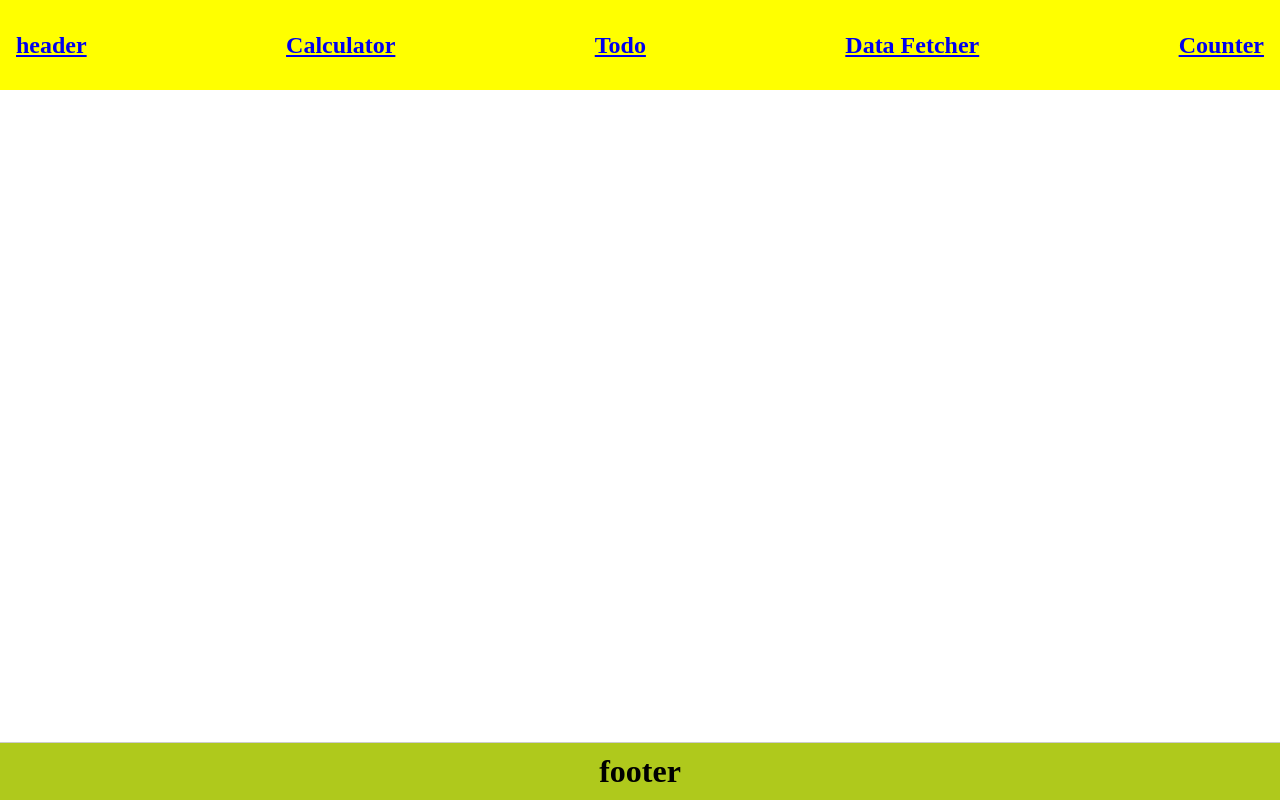
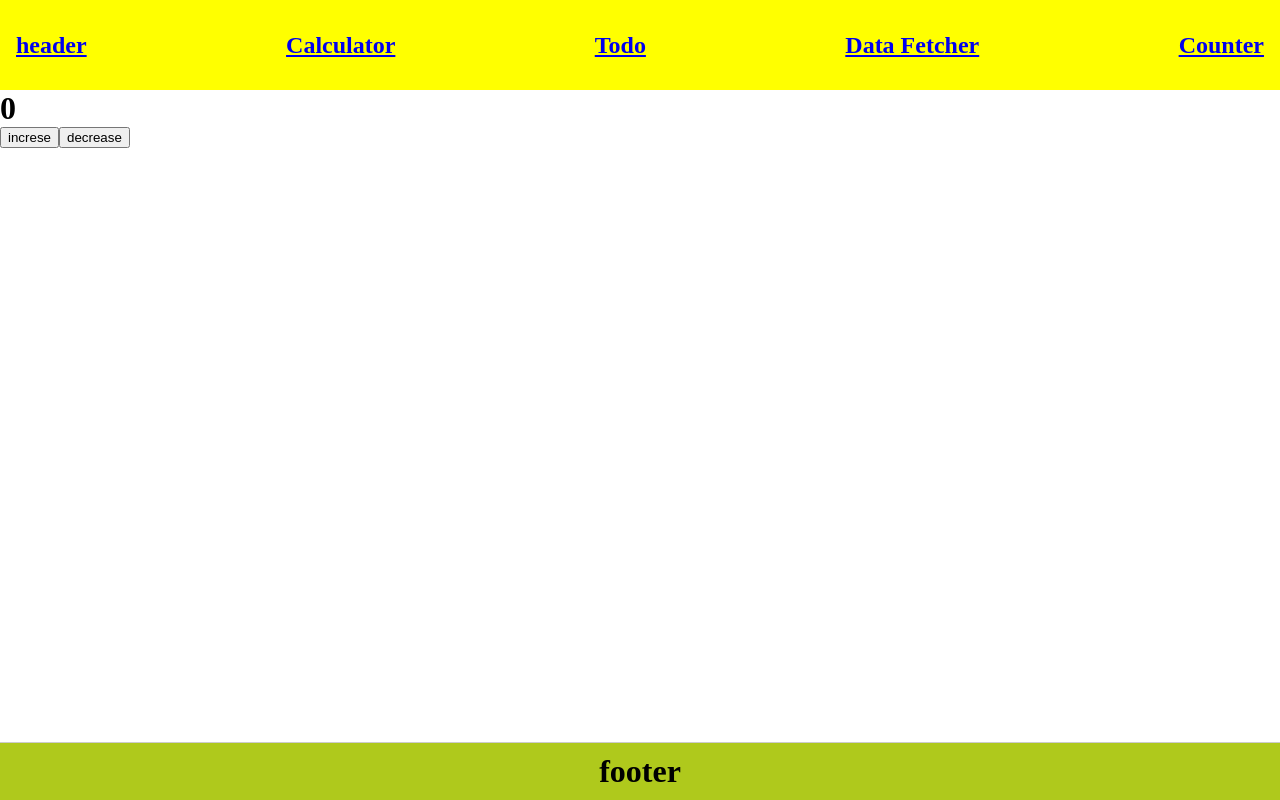
Before and after one commit to rabeeh-p/react-cltr, a React (Create React App) app: page /counter2 in a window 1280 px wide. Built offline with nearby package versions, Linux system fonts and the light colour scheme.

Commit message:
class component added

```diff
--- a/src/App.js
+++ b/src/App.js
@@ -10,11 +10,11 @@ import Task from './components/Task';
 import Pending from './components/Pending';
 import DataFetcher from './components/DataFetcher';
 import Counter from './components/Counter';
+import Hello from './components/Hello';
+import Counter2 from './components/Counter2';
 
 
 function App() {
-
-
 
 
 
@@ -30,6 +30,8 @@ function App() {
       <Route path='/pending' element={<Pending/>} />
       <Route path='/data' element={<DataFetcher/>} />
       <Route path='/counter' element={<Counter/>} />
+      <Route path='/hello' element={<Hello/>} />
+      <Route path='/counter2' element={<Counter2/>} />
 
 
 
--- /dev/null
+++ b/src/components/Counter2.jsx
@@ -0,0 +1,21 @@
+import React, { useState } from 'react'
+
+const Counter2 = () => {
+    let [count,setCount] =useState(0)
+
+    let decrease = ()=>{
+        if (count === 0){
+            return
+        }
+        setCount(count - 1)
+    }
+  return (
+    <div>
+      <h1>{count}</h1>
+      <button onClick={()=>setCount(count+1)}>increse</button>
+      <button onClick={decrease}>decrease</button>
+    </div>
+  )
+}
+
+export default Counter2
--- /dev/null
+++ b/src/components/Hello.jsx
@@ -0,0 +1,22 @@
+    import React,{Component} from 'react'
+
+    // const Hello = () => {
+    // return (
+    //     <div>
+    //     <h1>hello page</h1>
+    //     </div>
+    // )
+    // }
+
+    // export default Hello
+
+
+class Hello extends Component{
+    render(){
+        return(
+            <h1>hello</h1>
+        )
+    }
+}
+
+export default Hello
```
